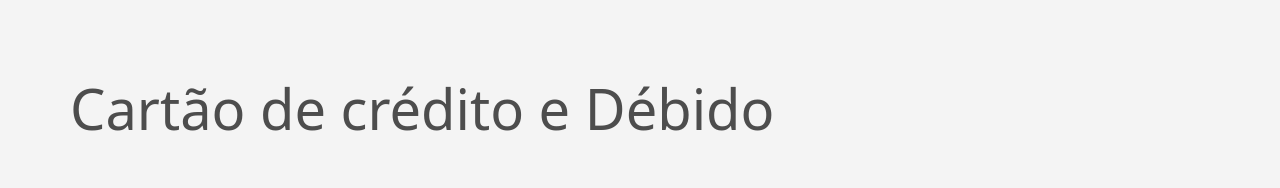
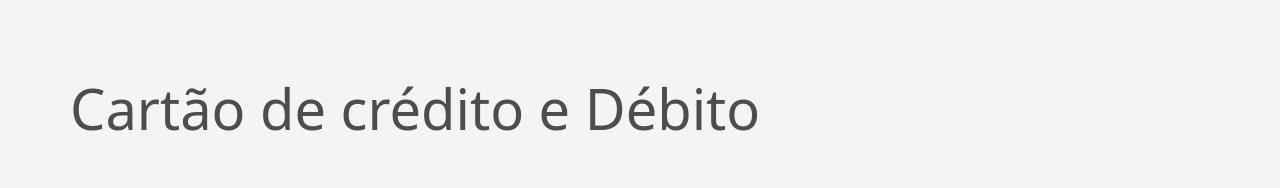
Before and after one commit to heltonbc/nearbank, a React (Create React App) app: page / in a window 1280 px wide. Shown: the part 760-948 px from the top of the page. Built offline with nearby package versions, Linux system fonts and the light colour scheme.

Commit message:
correções creditcard.js

```diff
--- a/src/components/CreditCard.js
+++ b/src/components/CreditCard.js
@@ -19,7 +19,7 @@ const CreditCard = () => (
             <Col xs={12} lg={12} className="mb-5 mb-lg-0 px-5 px-lg-0">
                 <Row>
                     <h2 className="my-5 credit-card-title">
-                        <strong>Cartão de crédito e Débido</strong>
+                        <strong>Cartão de crédito e Débito</strong>
                     </h2>
                 </Row>
                 <Row className="hovereffect">
--- a/src/components/Footer.scss
+++ b/src/components/Footer.scss
@@ -13,6 +13,7 @@
     margin-right: 0.5rem !important;
 }
 
+/* efeito para os botões na versão desktop */
 .jump:hover :hover {
     filter: alpha(opacity=50); /* For IE8 and earlier */
     -webkit-transform: translateY(-10px);
```
